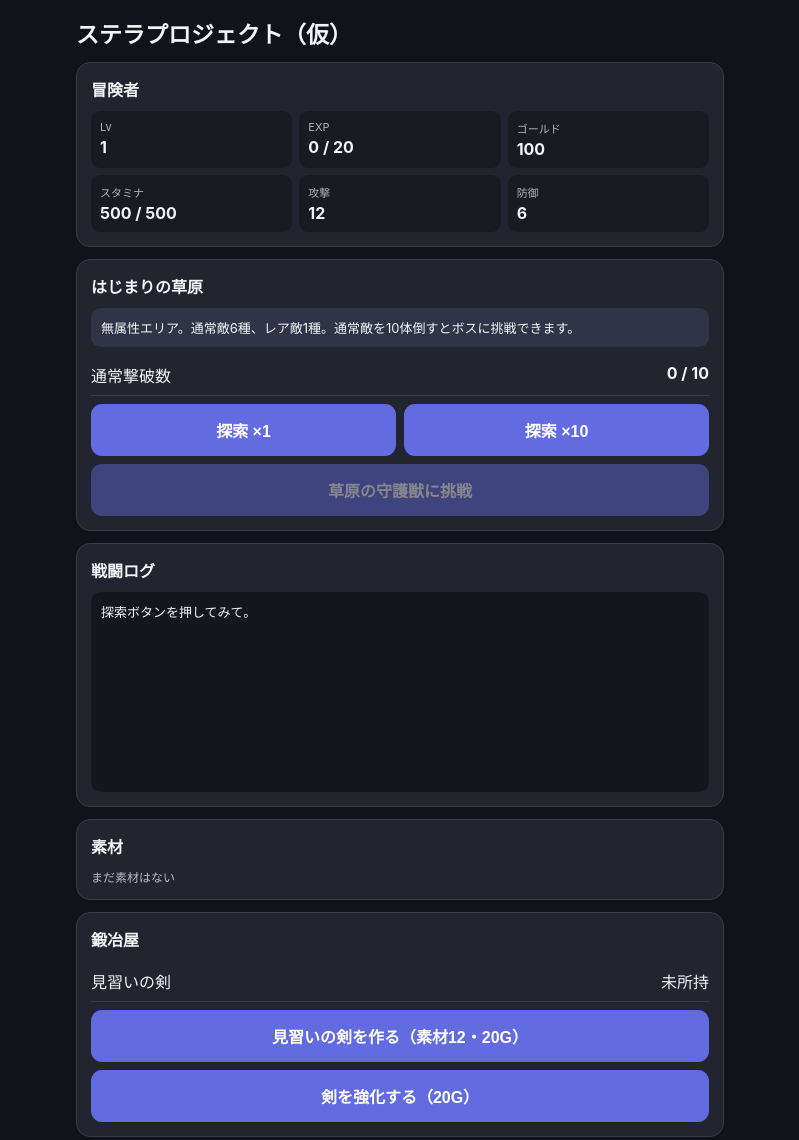
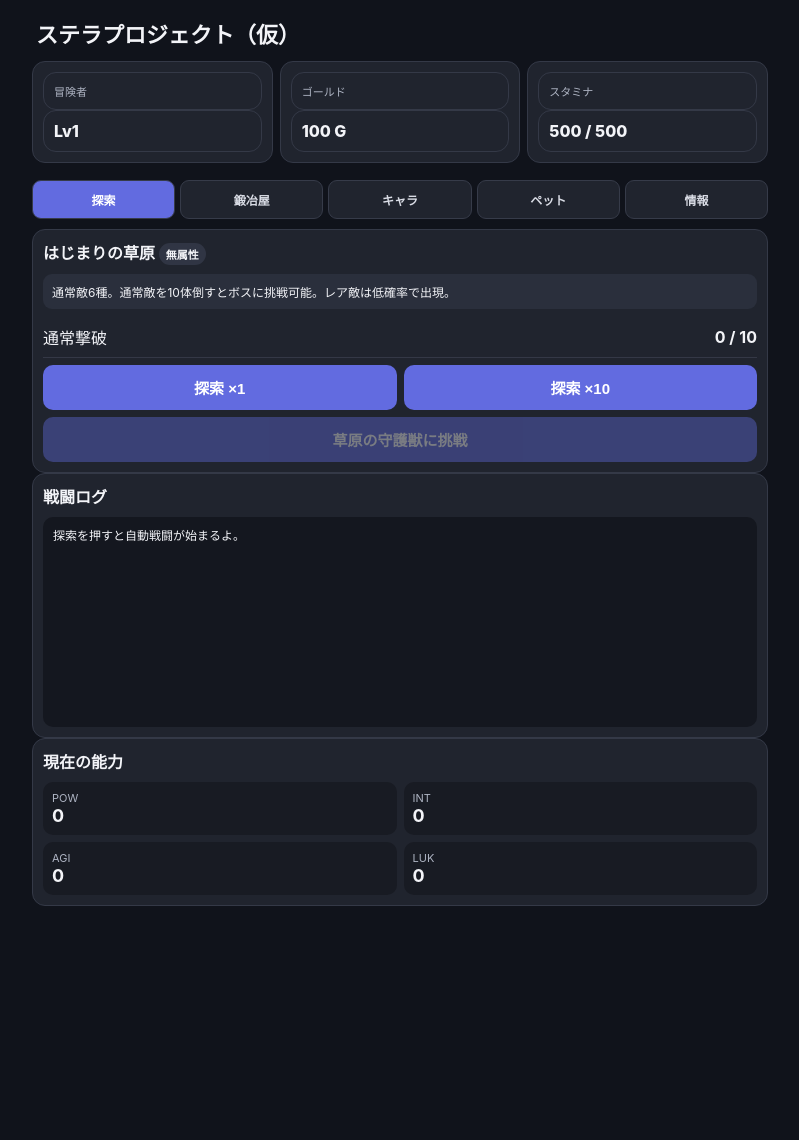
Before and after one commit to remu51436-ops/stella-rpg, a plain HTML site: page index.html in a window 1280 px wide. Shown: the whole page, without its empty margins (240-1039 px from the left). After the commit the page ends 934 px from the top, so only its background shows below. Drawn offline with Linux system fonts and the light colour scheme.

Commit message:
Add files via upload

```diff
--- a/index.html
+++ b/index.html
@@ -3,163 +3,193 @@
 <head>
 <meta charset="utf-8">
 <meta name="viewport" content="width=device-width,initial-scale=1,viewport-fit=cover">
-<title>ステラプロジェクト 試作版</title>
+<title>ステラプロジェクト（仮）</title>
 <style>
-*{box-sizing:border-box}body{margin:0;background:#11131a;color:#f4f4f6;font-family:-apple-system,BlinkMacSystemFont,"Segoe UI",sans-serif}
-.wrap{max-width:680px;margin:auto;padding:16px}.title{font-size:23px;font-weight:800;margin-bottom:12px}
-.panel{background:#22252f;border:1px solid #393d4b;border-radius:14px;padding:14px;margin-bottom:12px}
-h2{font-size:16px;margin:0 0 10px}.stats{display:grid;grid-template-columns:repeat(3,1fr);gap:7px}
-.stat{background:#191b23;border-radius:9px;padding:9px}.label{font-size:11px;color:#aeb2c0}.value{font-weight:700;margin-top:3px}
-button{appearance:none;-webkit-appearance:none;display:block;width:100%;border:0;border-radius:11px;padding:14px 10px;margin-top:8px;background:#626be0;color:#fff;font-size:16px;font-weight:800;touch-action:manipulation}
-button:active{transform:scale(.98)}button:disabled{opacity:.45}
-.row{display:grid;grid-template-columns:1fr 1fr;gap:8px}.item{display:flex;justify-content:space-between;padding:8px 0;border-bottom:1px solid #363946}
-.small{font-size:12px;color:#b8bbc7}.log{height:200px;overflow:auto;background:#15171e;border-radius:10px;padding:10px;font-size:13px;line-height:1.55;white-space:pre-wrap}
-.notice{background:#303447;border-radius:10px;padding:10px;margin-bottom:8px;font-size:13px}
+*{box-sizing:border-box}body{margin:0;background:#10131b;color:#f3f4f8;font-family:-apple-system,BlinkMacSystemFont,"Segoe UI",sans-serif}
+.wrap{max-width:760px;margin:auto;padding:12px 12px 28px}.title{font-size:22px;font-weight:900;margin:5px 4px 12px}
+.top{display:grid;grid-template-columns:1fr 1fr 1fr;gap:7px;margin-bottom:10px}.top div,.card{background:#20242e;border:1px solid #343947;border-radius:13px;padding:10px}
+.top .v{font-weight:800}.muted{font-size:11px;color:#aeb4c3}
+.tabs{display:grid;grid-template-columns:repeat(5,1fr);gap:5px;margin-bottom:10px}.tab{font-size:12px;padding:10px 4px;background:#20242e;color:#d9dce5;border:1px solid #363b49;border-radius:9px}.tab.active{background:#626be0;color:#fff}
+h2{font-size:16px;margin:0 0 9px}.row{display:flex;justify-content:space-between;align-items:center;padding:8px 0;border-bottom:1px solid #343846}.grid2{display:grid;grid-template-columns:1fr 1fr;gap:7px}
+button{width:100%;border:0;border-radius:10px;padding:12px 8px;margin-top:7px;background:#626be0;color:#fff;font-size:15px;font-weight:800;touch-action:manipulation}button:active{transform:scale(.98)}button:disabled{opacity:.4}
+.log{height:210px;overflow:auto;background:#14171f;border-radius:10px;padding:10px;font-size:12px;line-height:1.55;white-space:pre-wrap}.pill{display:inline-block;padding:3px 7px;border-radius:999px;background:#303544;font-size:11px}.notice{padding:9px;background:#2a2f3c;border-radius:9px;font-size:12px;margin-bottom:8px}
+.statgrid{display:grid;grid-template-columns:1fr 1fr;gap:7px}.statbox{background:#181b23;border-radius:10px;padding:9px}.statbox b{font-size:18px}.bar{height:6px;background:#151820;border-radius:9px;overflow:hidden;margin-top:5px}.bar i{display:block;height:100%;width:50%;background:#777}.enemy{padding:8px 0;border-bottom:1px solid #343846}.enemy:last-child{border:0}.hidden{display:none}
 </style>
 </head>
 <body>
 <div class="wrap">
 <div class="title">ステラプロジェクト（仮）</div>
 
-<div class="panel">
-<h2>冒険者</h2>
-<div class="stats">
-<div class="stat"><div class="label">Lv</div><div class="value" id="lv">1</div></div>
-<div class="stat"><div class="label">EXP</div><div class="value" id="exp">0 / 20</div></div>
-<div class="stat"><div class="label">ゴールド</div><div class="value" id="gold">100</div></div>
-<div class="stat"><div class="label">スタミナ</div><div class="value" id="sta">500 / 500</div></div>
-<div class="stat"><div class="label">攻撃</div><div class="value" id="atk">12</div></div>
-<div class="stat"><div class="label">防御</div><div class="value" id="def">6</div></div>
+<div class="top">
+<div><div class="muted">冒険者</div><div class="v" id="lv">Lv1</div></div>
+<div><div class="muted">ゴールド</div><div class="v" id="gold">100 G</div></div>
+<div><div class="muted">スタミナ</div><div class="v" id="sta">500 / 500</div></div>
+</div>
+
+<div class="tabs">
+<button class="tab active" data-tab="explore">探索</button>
+<button class="tab" data-tab="forge">鍛冶屋</button>
+<button class="tab" data-tab="character">キャラ</button>
+<button class="tab" data-tab="pet">ペット</button>
+<button class="tab" data-tab="info">情報</button>
+</div>
+
+<section id="explore">
+<div class="card">
+<h2>はじまりの草原 <span class="pill">無属性</span></h2>
+<div class="notice">通常敵6種。通常敵を10体倒すとボスに挑戦可能。レア敵は低確率で出現。</div>
+<div class="row"><span>通常撃破</span><b id="kills">0 / 10</b></div>
+<div class="grid2">
+<button id="one">探索 ×1</button><button id="ten">探索 ×10</button>
+</div>
+<button id="boss" disabled>草原の守護獣に挑戦</button>
+</div>
+
+<div class="card">
+<h2>戦闘ログ</h2>
+<div class="log" id="log">探索を押すと自動戦闘が始まるよ。</div>
+</div>
+
+<div class="card">
+<h2>現在の能力</h2>
+<div class="statgrid">
+<div class="statbox"><div class="muted">POW</div><b id="pow">0</b></div>
+<div class="statbox"><div class="muted">INT</div><b id="int">0</b></div>
+<div class="statbox"><div class="muted">AGI</div><b id="agi">0</b></div>
+<div class="statbox"><div class="muted">LUK</div><b id="luk">0</b></div>
 </div>
 </div>
+</section>
 
-<div class="panel">
-<h2>はじまりの草原</h2>
-<div class="notice">無属性エリア。通常敵6種、レア敵1種。通常敵を10体倒すとボスに挑戦できます。</div>
-<div class="item"><span>通常撃破数</span><b id="kills">0 / 10</b></div>
-<div class="row">
-<button type="button" id="one">探索 ×1</button>
-<button type="button" id="ten">探索 ×10</button>
+<section id="forge" class="hidden">
+<div class="card">
+<h2>鍛冶屋</h2>
+<div class="row"><span>武器</span><b id="weapon">なし</b></div>
+<div class="row"><span>防具</span><b id="armor">冒険者の服 +0</b></div>
+<button id="craft">見習いの剣を製作（素材12・20G）</button>
+<button id="enhance">剣を強化</button>
+<div class="muted" style="margin-top:8px">試作版では武器+5まで。強化は失敗なし。</div>
 </div>
-<button type="button" id="bossBtn" disabled>草原の守護獣に挑戦</button>
+<div class="card">
+<h2>素材</h2><div id="materials"></div>
 </div>
+</section>
 
-<div class="panel">
-<h2>戦闘ログ</h2>
-<div class="log" id="log">探索ボタンを押してみて。</div>
+<section id="character" class="hidden">
+<div class="card">
+<h2>キャラクター</h2>
+<div class="row"><span>Lv</span><b id="clv">1</b></div>
+<div class="row"><span>EXP</span><b id="exp">0 / 20</b></div>
+<div class="notice">Lvアップごとに3ポイント。試作版では自由に振り分けできます。</div>
+<div id="alloc"></div>
 </div>
+<div class="card">
+<h2>スキルプリセット</h2>
+<div class="notice">戦闘前に3つまで選択。探索中は自動発動。</div>
+<div id="skills"></div>
+</div>
+</section>
 
-<div class="panel">
-<h2>素材</h2>
-<div id="materials"><div class="small">まだ素材はない</div></div>
+<section id="pet" class="hidden">
+<div class="card">
+<h2>ペット</h2>
+<div class="notice">1体まで同行。戦闘より探索・成長を重視する設計。</div>
+<div id="petbox"></div>
+<button id="feed">素材を与えて成長させる（素材3）</button>
 </div>
+</section>
 
-<div class="panel">
-<h2>鍛冶屋</h2>
-<div class="item"><span>見習いの剣</span><span id="weapon">未所持</span></div>
-<button type="button" id="craft">見習いの剣を作る（素材12・20G）</button>
-<button type="button" id="enhance">剣を強化する（20G）</button>
+<section id="info" class="hidden">
+<div class="card">
+<h2>モンスター図鑑</h2>
+<div id="ency"></div>
 </div>
+<div class="card">
+<h2>マテリア</h2>
+<div class="row"><span>所持数</span><b id="materia">0</b></div>
+<div class="muted">通常敵から約10%で入手。レア敵は高品質が出やすい。</div>
+</div>
+</section>
 </div>
 
 <script>
 (function(){
 "use strict";
-var enemies=[
- {name:"くさねずみ",mat:"ねずみの毛"},
- {name:"つのうさぎ",mat:"硬いつの"},
- {name:"ころころスライム",mat:"粘液"},
- {name:"いたずらコボルト",mat:"獣人の爪"},
- {name:"森のまじゅつ師",mat:"魔法の枝"},
- {name:"おおきなキノコ",mat:"キノコの胞子"}
+const enemies=[
+["くさねずみ","バランス","ねずみの毛"],["つのうさぎ","素早い","硬いつの"],
+["ころころスライム","防御","粘液"],["いたずらコボルト","近接","獣人の爪"],
+["森のまじゅつ師","魔法","魔法の枝"],["おおきなキノコ","特殊","キノコの胞子"]
 ];
-var s={lv:1,exp:0,gold:100,sta:500,kills:0,mats:{},weapon:-1};
+const skills=[
+["強打","攻撃","高威力・低確率"],["集中","バフ","POW上昇・高確率"],
+["魔力集中","バフ","INT上昇・高確率"],["応急手当","回復","HPが減った時"],
+["弱体化","デバフ","敵の防御低下"]
+];
+const s={lv:1,exp:0,gold:100,sta:500,kills:0,mats:{},weapon:-1,points:3,
+stats:{POW:0,INT:0,AGI:0,LUK:0},selected:["強打","集中","応急手当"],
+materia:0,pet:null};
+let discovered={};
 
-function id(x){return document.getElementById(x)}
+function $(x){return document.getElementById(x)}
 function rnd(n){return Math.floor(Math.random()*n)}
-function log(t){var e=id("log");e.textContent=t+"\\n\\n"+e.textContent}
-function totalMats(){var n=0;Object.keys(s.mats).forEach(function(k){n+=s.mats[k]});return n}
-function addExp(n){
- s.exp+=n;
- while(s.exp>=s.lv*20){s.exp-=s.lv*20;s.lv++;log("レベルアップ！ Lv"+s.lv);}
-}
+function total(){return Object.values(s.mats).reduce((a,b)=>a+b,0)}
+function write(t){$("log").textContent=t+"\\n\\n"+$("log").textContent}
+function addExp(n){s.exp+=n;while(s.exp>=s.lv*20){s.exp-=s.lv*20;s.lv++;s.points+=3;write("Lv"+s.lv+"になった！ ステータスポイント +3");}}
 function render(){
- id("lv").textContent=s.lv;
- id("exp").textContent=s.exp+" / "+(s.lv*20);
- id("gold").textContent=s.gold;
- id("sta").textContent=s.sta+" / 500";
- id("atk").textContent=10+s.lv*2+(s.weapon+1)*3;
- id("def").textContent=5+s.lv;
- id("kills").textContent=s.kills+" / 10";
- id("bossBtn").disabled=s.kills<10;
- id("weapon").textContent=s.weapon<0?"未所持":"+"+s.weapon;
- var out="";
- Object.keys(s.mats).forEach(function(k){
-   if(s.mats[k]>0)out+='<div class="item"><span>'+k+'</span><span>×'+s.mats[k]+'</span></div>';
- });
- id("materials").innerHTML=out||'<div class="small">まだ素材はない</div>';
+ $("lv").textContent="Lv"+s.lv;$("clv").textContent=s.lv;
+ $("gold").textContent=s.gold+" G";$("sta").textContent=s.sta+" / 500";
+ $("kills").textContent=s.kills+" / 10";$("boss").disabled=s.kills<10;
+ $("exp").textContent=s.exp+" / "+(s.lv*20);
+ ["POW","INT","AGI","LUK"].forEach(k=>$(k.toLowerCase()).textContent=s.stats[k]);
+ $("weapon").textContent=s.weapon<0?"なし":"見習いの剣 +"+s.weapon;
+ let m="";Object.keys(s.mats).forEach(k=>{if(s.mats[k])m+='<div class="row"><span>'+k+'</span><b>×'+s.mats[k]+"</b></div>"});
+ $("materials").innerHTML=m||'<div class="muted">まだ素材はない</div>';
+ let a="";["POW","INT","AGI","LUK"].forEach(k=>a+='<div class="row"><span>'+k+"（"+s.stats[k]+"）</span><button class=\"add\" data-stat=\""+k+"\" "+(s.points?"":"disabled")+">+1</button></div>");
+ $("alloc").innerHTML='<div class="notice">未使用ポイント：'+s.points+"</div>"+a;
+ document.querySelectorAll(".add").forEach(b=>b.onclick=()=>{if(s.points){s.stats[b.dataset.stat]++;s.points--;render()}});
+ $("materia").textContent=s.materia;
+ $("skills").innerHTML=skills.map(x=>'<div class="row"><span>'+x[0]+' <span class="pill">'+x[1]+"</span><div class=\"muted\">"+x[2]+'</div></span><button class="skill" data-s="'+x[0]+'">'+(s.selected.includes(x[0])?"選択中":"選択")+"</button></div>").join("");
+ document.querySelectorAll(".skill").forEach(b=>b.onclick=()=>{let n=b.dataset.s;if(s.selected.includes(n)){s.selected=s.selected.filter(x=>x!==n)}else if(s.selected.length<3)s.selected.push(n);render()});
+ if(s.pet){$("petbox").innerHTML='<div class="row"><span>ペット</span><b>'+s.pet.name+"</b></div><div class=\"row\"><span>成長</span><b>"+s.pet.growth+"</div><div class=\"row\"><span>能力</span><b>"+s.pet.ability+"</b></div>"}else $("petbox").innerHTML='<div class="muted">まだペットはいない。レア敵から低確率で捕獲できる。</div>';
+ $("ency").innerHTML=enemies.map(e=>'<div class="enemy"><b>'+e[0]+'</b><span class="muted">'+e[1]+' / 撃破 '+(discovered[e[0]]||0)+'</span></div>').join("")+'<div class="enemy"><b>きらめきスライム</b><span class="muted">レア / 撃破 '+(discovered["きらめきスライム"]||0)+'</span></div>';
 }
 function explore(n){
- if(s.sta<n){log("スタミナが足りない！");return}
- s.sta-=n;
- var lines=[],got={},xp=0;
- for(var i=0;i<n;i++){
-   if(Math.random()<0.04){
-     var q=1+rnd(2);
-     s.mats["きらめく粘液"]=(s.mats["きらめく粘液"]||0)+q;
-     got["きらめく粘液"]=(got["きらめく粘液"]||0)+q;
-     xp+=15;lines.push("レア敵「きらめきスライム」を撃破！");
+ if(s.sta<n){write("スタミナが足りない！");return}
+ s.sta-=n;let lines=[],got={},xp=0;
+ for(let i=0;i<n;i++){
+   if(Math.random()<.04){
+    discovered["きらめきスライム"]=(discovered["きらめきスライム"]||0)+1;
+    let q=1+rnd(2);s.mats["きらめく粘液"]=(s.mats["きらめく粘液"]||0)+q;got["きらめく粘液"]=(got["きらめく粘液"]||0)+q;
+    xp+=15;s.materia++;lines.push("レア敵「きらめきスライム」を撃破！ マテリア入手！");
+    if(!s.pet&&Math.random()<.25)s.pet={name:"きらめきスライム",growth:1,ability:["探索支援","素材収集","レア素材"][rnd(3)]};
    }else{
-     var e=enemies[rnd(enemies.length)],q=1+rnd(2);
-     s.mats[e.mat]=(s.mats[e.mat]||0)+q;
-     got[e.mat]=(got[e.mat]||0)+q;
-     s.kills++;xp+=10;lines.push(e.name+"を撃破。");
+    let e=enemies[rnd(enemies.length)],q=1+rnd(2);discovered[e[0]]=(discovered[e[0]]||0)+1;
+    s.mats[e[2]]=(s.mats[e[2]]||0)+q;got[e[2]]=(got[e[2]]||0)+q;s.kills++;xp+=10;lines.push(e[0]+"を撃破。");
    }
  }
- addExp(xp);
- var g=[];
- Object.keys(got).forEach(function(k){g.push(k+" ×"+got[k])});
- log(n+"回の探索が完了。\\n"+lines.join("\\n")+"\\n素材："+g.join("、")+"\\nEXP +"+xp);
- render();
+ addExp(xp);write(n+"回探索完了。\\n"+lines.join("\\n")+"\\n素材："+Object.entries(got).map(x=>x[0]+" ×"+x[1]).join("、")+"\\nEXP +"+xp);render();
 }
 function boss(){
- if(s.kills<10)return;
- var attack=10+s.lv*2+(s.weapon+1)*3;
- if(attack+rnd(21)>=35){
-   s.gold+=80;
-   s.mats["守護獣の毛皮"]=(s.mats["守護獣の毛皮"]||0)+1;
-   s.mats["進化コア"]=(s.mats["進化コア"]||0)+1;
-   addExp(80);
-   log("「草原の守護獣」を撃破！\\nボス素材「守護獣の毛皮」×1\\n進化コア ×1\\nEXP +80 / ゴールド +80");
- }else{
-   log("草原の守護獣に敗北……。\\nペナルティはないよ。もう一度挑戦できる！");
- }
+ if(s.kills<10)return;let atk=10+s.lv*2+s.stats.POW*2+s.stats.INT+(s.weapon+1)*3;
+ if(atk+rnd(21)>=35){s.gold+=80;s.mats["守護獣の毛皮"]=(s.mats["守護獣の毛皮"]||0)+1;s.mats["進化コア"]=(s.mats["進化コア"]||0)+1;s.materia++;addExp(80);write("草原の守護獣を撃破！\\n守護獣の毛皮×1\\n進化コア×1\\nマテリア×1\\nEXP +80 / ゴールド +80");}
+ else write("草原の守護獣に敗北……。ペナルティなし。");
  render();
 }
 function craft(){
- if(totalMats()<12||s.gold<20){log("素材かゴールドが足りない！");return}
- var need=12;
- Object.keys(s.mats).some(function(k){
-   var take=Math.min(s.mats[k],need);s.mats[k]-=take;need-=take;return need===0;
- });
- s.gold-=20;s.weapon=0;log("見習いの剣を製作した！");
- render();
+ if(total()<12||s.gold<20){write("素材12個と20Gが必要！");return}
+ let need=12;for(let k of Object.keys(s.mats)){let q=Math.min(s.mats[k],need);s.mats[k]-=q;need-=q;if(!need)break}
+ s.gold-=20;s.weapon=0;write("見習いの剣を製作した！");render();
 }
 function enhance(){
- if(s.weapon<0){log("先に武器を作ってね。");return}
- if(s.weapon>=5){log("試作版では +5 が上限。");return}
- if(totalMats()<1||s.gold<20){log("素材1個と20Gが必要！");return}
- var ks=Object.keys(s.mats).filter(function(k){return s.mats[k]>0});
- s.mats[ks[0]]--;s.gold-=20;s.weapon++;
- log("見習いの剣を +"+s.weapon+" に強化！");
- render();
+ if(s.weapon<0){write("先に剣を作ってね。");return}
+ if(s.weapon>=5){write("試作版では+5が上限。");return}
+ if(total()<1||s.gold<20){write("素材1個と20Gが必要！");return}
+ let k=Object.keys(s.mats).find(x=>s.mats[x]>0);s.mats[k]--;s.gold-=20;s.weapon++;write("見習いの剣を +"+s.weapon+" に強化！");render();
 }
-id("one").addEventListener("click",function(){explore(1)});
-id("ten").addEventListener("click",function(){explore(10)});
-id("bossBtn").addEventListener("click",boss);
-id("craft").addEventListener("click",craft);
-id("enhance").addEventListener("click",enhance);
-setInterval(function(){if(s.sta<500){s.sta++;render()}},60000);
+$("one").onclick=()=>explore(1);$("ten").onclick=()=>explore(10);$("boss").onclick=boss;$("craft").onclick=craft;$("enhance").onclick=enhance;
+$("feed").onclick=()=>{if(!s.pet){write("ペットがいないよ。");return}if(total()<3){write("素材3個が必要！");return}let need=3;for(let k of Object.keys(s.mats)){let q=Math.min(s.mats[k],need);s.mats[k]-=q;need-=q;if(!need)break}s.pet.growth++;write(s.pet.name+"の成長が進んだ！");render()};
+document.querySelectorAll(".tab").forEach(b=>b.onclick=()=>{document.querySelectorAll(".tab").forEach(x=>x.classList.remove("active"));b.classList.add("active");document.querySelectorAll("section").forEach(x=>x.classList.add("hidden"));$(b.dataset.tab).classList.remove("hidden")});
+setInterval(()=>{if(s.sta<500){s.sta++;render()}},60000);
 render();
 })();
 </script>
```
